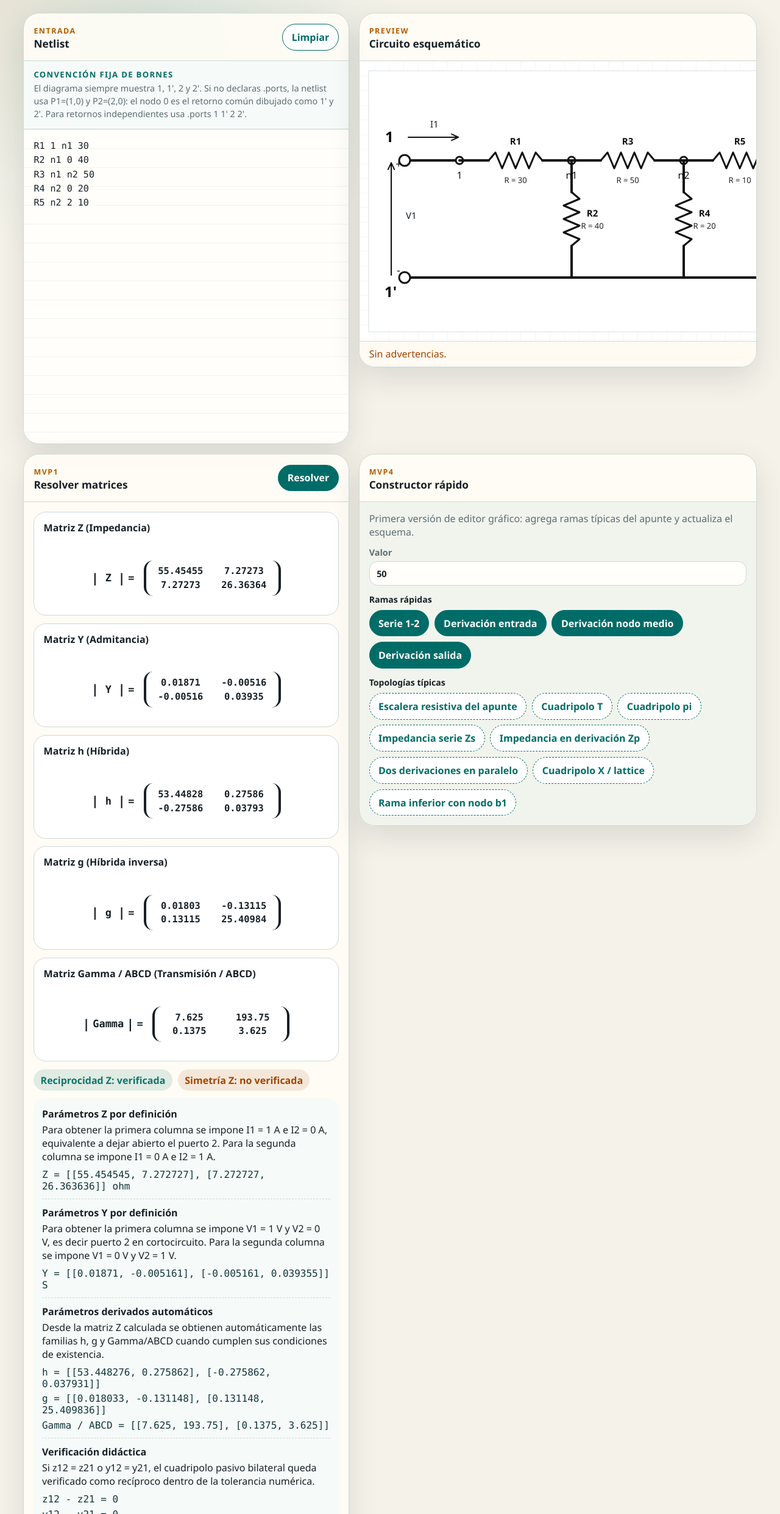
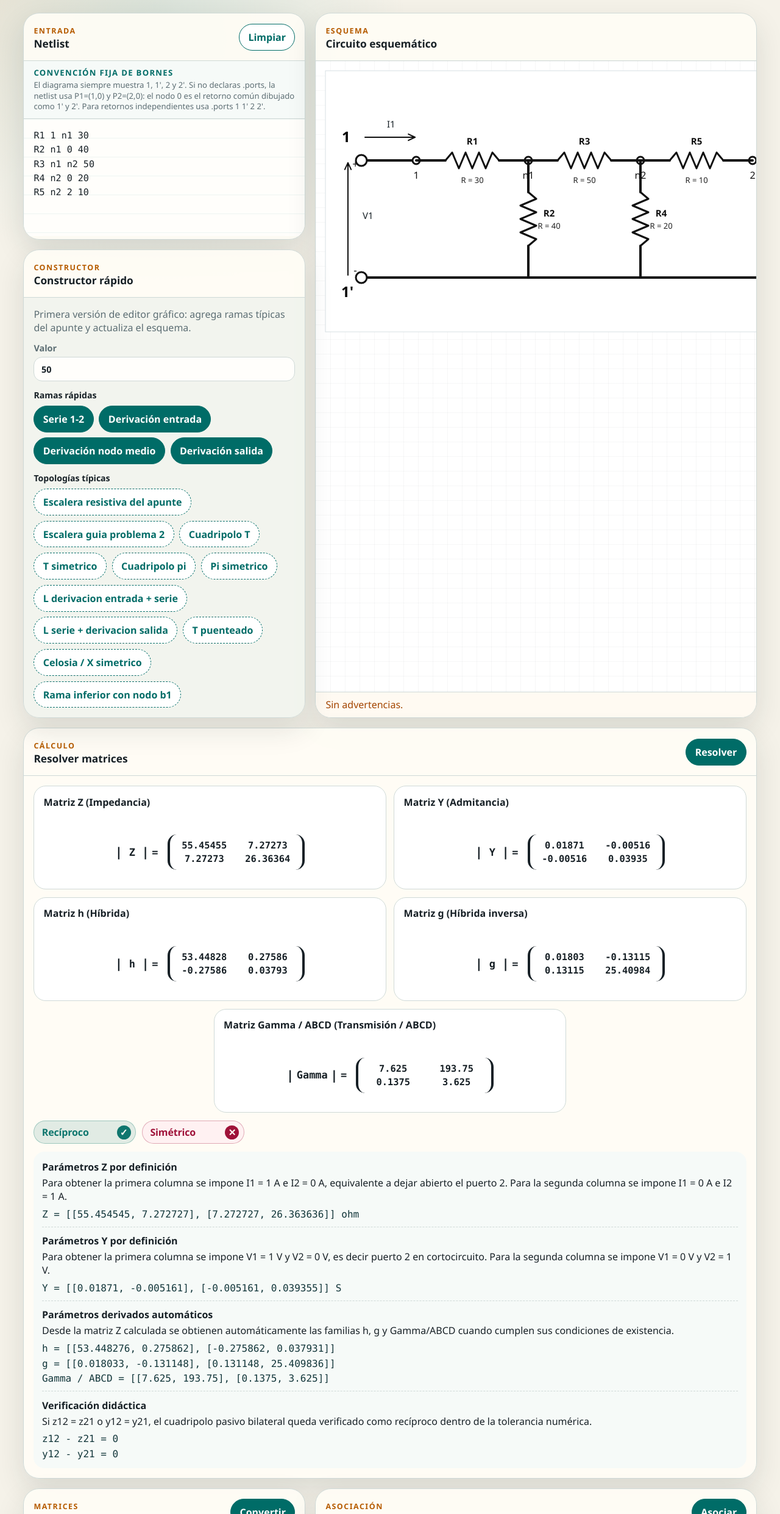
Before and after one commit to emramirez23/FourTerminalNetwork-TwoPortNetwork-CALCULATOR, a website: page web/index.html in a window 1280 px wide. Shown: the part 318-2800 px from the top of the page at 61% size. Drawn offline with Linux system fonts and the light colour scheme.

Commit message:
Refine two-port builder and UI

```diff
--- a/web/app.js
+++ b/web/app.js
@@ -1,11 +1,11 @@
 import {
   DEFAULT_NETLIST,
   EXAMPLES,
-} from "./netlist.js?v=20260517-acentos-ui";
-import { buildPreview } from "./core.js?v=20260517-acentos-ui";
-import { associateTwoPorts, convertMatrix, parseMatrixText } from "./matrix.js?v=20260517-acentos-ui";
-import { generateLatexReport, generateReport } from "./reports.js?v=20260517-acentos-ui";
-import { solveTwoPort } from "./solver.js?v=20260517-acentos-ui";
+} from "./netlist.js?v=20260518-builder-topologies";
+import { buildPreview } from "./core.js?v=20260518-builder-topologies";
+import { associateTwoPorts, convertMatrix, parseMatrixText } from "./matrix.js?v=20260518-builder-topologies";
+import { generateLatexReport, generateReport } from "./reports.js?v=20260518-builder-topologies";
+import { solveTwoPort } from "./solver.js?v=20260518-builder-topologies";
 
 const state = {
   preview: null,
@@ -79,6 +79,8 @@ const TEXT = {
     "actions.convert": "Convertir",
     "actions.associate": "Asociar",
     "actions.copyReport": "Copiar reporte",
+    "actions.attenuatorSimulator": "Atenuadores",
+    "actions.attenuatorSimulatorAria": "Abrir simulador de atenuadores",
     "fields.netlist": "Netlist",
     "fields.source": "Origen",
     "fields.target": "Destino",
@@ -99,12 +101,15 @@ const TEXT = {
     "builder.middleShunt": "Derivación nodo medio",
     "builder.outputShunt": "Derivación salida",
     "examples.escalera": "Escalera resistiva del apunte",
+    "examples.escaleraGuia": "Escalera guia problema 2",
     "examples.t": "Cuadripolo T",
+    "examples.tSimetrico": "T simetrico",
     "examples.pi": "Cuadripolo pi",
-    "examples.serie": "Impedancia serie Zs",
-    "examples.derivacion": "Impedancia en derivación Zp",
-    "examples.dobleParalelo": "Dos derivaciones en paralelo",
-    "examples.x": "Cuadripolo X / lattice",
+    "examples.piSimetrico": "Pi simetrico",
+    "examples.lEntrada": "L derivacion entrada + serie",
+    "examples.lSalida": "L serie + derivacion salida",
+    "examples.tPuenteado": "T puenteado",
+    "examples.x": "Celosia / X simetrico",
     "examples.inferior": "Rama inferior con nodo b1",
     "assoc.cascade": "Cascada - usar Gamma",
     "assoc.seriesSeries": "Serie-Serie - usar Z",
@@ -137,6 +142,8 @@ const TEXT = {
     "states.notVerified": "no verificada",
     "states.reciprocityZ": "Reciprocidad Z: {state}",
     "states.symmetryZ": "Simetría Z: {state}",
+    "states.reciprocal": "Rec\u00edproco",
+    "states.symmetric": "Sim\u00e9trico",
     "conditions.title": "Condiciones de existencia",
     "association.using": "{label} usando parámetros {family}.",
     "brune.pending": "Test de Brune pendiente: cargue las variables de interferencia de los dos ensayos si quiere validar la asociación estructural.",
@@ -172,6 +179,8 @@ const TEXT = {
     "actions.convert": "Convert",
     "actions.associate": "Associate",
     "actions.copyReport": "Copy report",
+    "actions.attenuatorSimulator": "Attenuators",
+    "actions.attenuatorSimulatorAria": "Open attenuator simulator",
     "fields.netlist": "Netlist",
     "fields.source": "Source",
     "fields.target": "Target",
@@ -192,12 +201,15 @@ const TEXT = {
     "builder.middleShunt": "Middle-node shunt",
     "builder.outputShunt": "Output shunt",
     "examples.escalera": "Study-note resistive ladder",
+    "examples.escaleraGuia": "Guide problem 2 ladder",
     "examples.t": "T two-port",
+    "examples.tSimetrico": "Symmetric T",
     "examples.pi": "Pi two-port",
-    "examples.serie": "Series impedance Zs",
-    "examples.derivacion": "Shunt impedance Zp",
-    "examples.dobleParalelo": "Two parallel shunts",
-    "examples.x": "X / lattice two-port",
+    "examples.piSimetrico": "Symmetric pi",
+    "examples.lEntrada": "Input shunt + series L",
+    "examples.lSalida": "Series + output shunt L",
+    "examples.tPuenteado": "Bridged T",
+    "examples.x": "Lattice / symmetric X",
     "examples.inferior": "Lower rail with node b1",
     "assoc.cascade": "Cascade - use Gamma",
     "assoc.seriesSeries": "Series-Series - use Z",
@@ -230,6 +242,8 @@ const TEXT = {
     "states.notVerified": "not verified",
     "states.reciprocityZ": "Z reciprocity: {state}",
     "states.symmetryZ": "Z symmetry: {state}",
+    "states.reciprocal": "Reciprocal",
+    "states.symmetric": "Symmetric",
     "conditions.title": "Existence conditions",
     "association.using": "{label} using {family} parameters.",
     "brune.pending": "Brune test pending: enter both interference variables if you want to validate the structural association.",
@@ -466,8 +480,8 @@ function runSolve() {
     controls.solveOutput.innerHTML = [
       solveMatricesGallery(solution),
       `<div class="result-grid">
-        <span class="${solution.reciprocalZ ? "ok" : "warn"}">${escapeHtml(t("states.reciprocityZ", { state: t(solution.reciprocalZ ? "states.verified" : "states.notVerified") }))}</span>
-        <span class="${solution.symmetricZ ? "ok" : "warn"}">${escapeHtml(t("states.symmetryZ", { state: t(solution.symmetricZ ? "states.verified" : "states.notVerified") }))}</span>
+        ${verificationBadge("states.reciprocal", solution.reciprocalZ)}
+        ${verificationBadge("states.symmetric", solution.symmetricZ)}
       </div>`,
       stepsHtml(solution.steps),
       solution.warnings.length ? warningsHtml(solution.warnings) : "",
@@ -541,6 +555,16 @@ function bruneMessage(brune) {
   const key = `brune.${brune.status}`;
   const message = t(key);
   return message === key ? brune.message : message;
+}
+
+function verificationBadge(labelKey, passed) {
+  const label = t(labelKey);
+  const status = t(passed ? "states.verified" : "states.notVerified");
+  const icon = passed ? "&#10003;" : "&#10005;";
+  return `<span class="state-badge state-badge--${passed ? "ok" : "error"}" title="${escapeHtml(`${label}: ${status}`)}" aria-label="${escapeHtml(`${label}: ${status}`)}">
+    <span class="state-badge__label">${escapeHtml(label)}</span>
+    <span class="state-badge__icon" aria-hidden="true">${icon}</span>
+  </span>`;
 }
 
 function showMarkdownReport() {
--- a/web/core.js
+++ b/web/core.js
@@ -11,28 +11,40 @@ export const EXAMPLES = {
     label: "Escalera resistiva del apunte",
     netlist: DEFAULT_NETLIST,
   },
+  escaleraGuia: {
+    label: "Escalera guia problema 2",
+    netlist: ["R1 1 n1 50", "R2 n1 n2 30", "R3 n2 n3 37", "R4 n3 2 5", "R5 n1 0 60", "R6 n2 0 10", "R7 n3 0 54"].join("\n"),
+  },
   t: {
     label: "Cuadripolo T",
     netlist: ["R1 1 n1 25", "R2 n1 2 35", "R3 n1 0 50"].join("\n"),
+  },
+  tSimetrico: {
+    label: "T simetrico",
+    netlist: ["R1 1 n1 25", "R2 n1 2 25", "R3 n1 0 50"].join("\n"),
   },
   pi: {
     label: "Cuadripolo pi",
     netlist: ["R1 1 0 100", "R2 1 2 40", "R3 2 0 80"].join("\n"),
   },
-  serie: {
-    label: "Impedancia serie Zs",
-    netlist: "R1 1 2 60",
+  piSimetrico: {
+    label: "Pi simetrico",
+    netlist: ["R1 1 0 100", "R2 1 2 40", "R3 2 0 100"].join("\n"),
   },
-  derivacion: {
-    label: "Impedancia en derivación Zp",
-    netlist: "R1 1 0 45",
+  lEntrada: {
+    label: "L derivacion entrada + serie",
+    netlist: ["R1 1 0 40", "R2 1 2 30"].join("\n"),
   },
-  dobleParalelo: {
-    label: "Dos derivaciones en paralelo",
-    netlist: ["R1 1 0 15", "R2 1 0 20"].join("\n"),
+  lSalida: {
+    label: "L serie + derivacion salida",
+    netlist: ["R1 1 2 30", "R2 2 0 40"].join("\n"),
+  },
+  tPuenteado: {
+    label: "T puenteado",
+    netlist: ["R1 1 n1 20", "R2 n1 2 20", "R3 n1 0 50", "R4 1 2 100"].join("\n"),
   },
   x: {
-    label: "Cuadripolo X / lattice",
+    label: "Celosia / X simetrico",
     netlist: [".ports 1 1p 2 2p", "R1 1 2 120", "R2 1p 2p 120", "R3 1 2p 300", "R4 1p 2 300"].join("\n"),
   },
   inferior: {
@@ -321,7 +333,7 @@ export function generateReport({ netlist, preview, solution, conversion, associa
   }
 
   if (solution) {
-    lines.push("## Resolución MVP1", "");
+    lines.push("## Resolución de parámetros", "");
     lines.push(`Matriz Z: ${formatMatrix(solution.z, "ohm")}`);
     lines.push("");
     lines.push(`Matriz Y: ${formatMatrix(solution.y, "S")}`);
@@ -343,7 +355,7 @@ export function generateReport({ netlist, preview, solution, conversion, associa
   }
 
   if (conversion) {
-    lines.push("## Conversión MVP2", "");
+    lines.push("## Conversión de matrices", "");
     lines.push(`${conversion.source} -> ${conversion.target}: ${formatMatrix(conversion.result)}`);
     lines.push("");
     lines.push(...conversion.conditions.map((condition) => `- ${condition}`));
@@ -351,7 +363,7 @@ export function generateReport({ netlist, preview, solution, conversion, associa
   }
 
   if (association) {
-    lines.push("## Asociación MVP3", "");
+    lines.push("## Asociación de cuadripolos", "");
     lines.push(`${association.label} usando ${association.family}: ${formatMatrix(association.result)}`);
     lines.push("");
     lines.push(...association.steps.map((step) => `- ${step}`));
--- a/web/index.html
+++ b/web/index.html
@@ -4,8 +4,8 @@
   <meta charset="utf-8">
   <meta name="viewport" content="width=device-width, initial-scale=1">
   <title>Simulador de Cuadripolos UTN</title>
-  <link rel="stylesheet" href="./styles.css?v=20260517-mvp2-mvp3-zero">
-  <script type="module" src="./app.js?v=20260517-mvp2-mvp3-zero"></script>
+  <link rel="stylesheet" href="./styles.css?v=20260518-builder-topologies">
+  <script type="module" src="./app.js?v=20260518-builder-topologies"></script>
 </head>
 <body>
   <header class="hero">
@@ -27,6 +27,12 @@
               </svg>
               <span>GitHub</span>
             </a>
+            <a class="social-link" href="mailto:ramirezelias.marcos@gmail.com" aria-label="Enviar email a Elías Ramírez">
+              <svg aria-hidden="true" viewBox="0 0 24 24" focusable="false">
+                <path d="M2.4 4.8h19.2c.66 0 1.2.54 1.2 1.2v12c0 .66-.54 1.2-1.2 1.2H2.4c-.66 0-1.2-.54-1.2-1.2V6c0-.66.54-1.2 1.2-1.2Zm9.6 7.78L3.8 6.96V18h16.4V6.96l-8.2 5.62Zm0-1.83 8-5.48H4l8 5.48Z"/>
+              </svg>
+              <span>Gmail</span>
+            </a>
           </div>
         </div>
       </div>
@@ -38,6 +44,7 @@
       <div class="preference-actions" aria-label="Preferencias">
         <button id="themeToggleBtn" class="secondary compact" type="button" aria-pressed="false"></button>
         <button id="languageToggleBtn" class="secondary compact" type="button" aria-pressed="false"></button>
+        <a class="preference-link" href="https://attenuatorcalculator.netlify.app/" target="_blank" rel="noopener noreferrer" data-i18n="actions.attenuatorSimulator" data-i18n-aria-label="actions.attenuatorSimulatorAria">Atenuadores</a>
       </div>
     </div>
   </header>
@@ -63,7 +70,7 @@
     <section class="panel schematic-panel">
       <div class="panel-title">
         <div>
-          <span class="tag">Preview</span>
+          <span class="tag">Esquema</span>
           <h2 data-i18n="sections.previewTitle">Circuito esquemático</h2>
         </div>
       </div>
@@ -74,7 +81,7 @@
     <section class="panel solve-panel">
       <div class="panel-title">
         <div>
-          <span class="tag">MVP1</span>
+          <span class="tag">Cálculo</span>
           <h2 data-i18n="sections.solveTitle">Resolver matrices</h2>
         </div>
         <button id="solveBtn" type="button" data-i18n="actions.solve">Resolver</button>
@@ -85,7 +92,7 @@
     <section class="panel builder-panel">
       <div class="panel-title">
         <div>
-          <span class="tag">MVP4</span>
+          <span class="tag">Constructor</span>
           <h2 data-i18n="builder.title">Constructor rápido</h2>
         </div>
       </div>
@@ -113,7 +120,7 @@
     <section class="panel conversion-panel">
       <div class="panel-title">
         <div>
-          <span class="tag">MVP2</span>
+          <span class="tag">Matrices</span>
           <h2 data-i18n="sections.conversionTitle">Conversión de matrices</h2>
         </div>
         <button id="convertBtn" type="button" data-i18n="actions.convert">Convertir</button>
@@ -165,7 +172,7 @@
     <section class="panel association-panel">
       <div class="panel-title">
         <div>
-          <span class="tag">MVP3</span>
+          <span class="tag">Asociación</span>
           <h2 data-i18n="sections.associationTitle">Asociar cuadripolos</h2>
         </div>
         <button id="associateBtn" type="button" data-i18n="actions.associate">Asociar</button>
@@ -213,7 +220,7 @@
     <section class="panel export-panel">
       <div class="panel-title">
         <div>
-          <span class="tag">MVP5</span>
+          <span class="tag">Salida</span>
           <h2 data-i18n="sections.exportTitle">Explicación y exportación</h2>
         </div>
         <div class="inline-actions">
--- a/web/matrix.js
+++ b/web/matrix.js
@@ -8,7 +8,7 @@ import {
   parseScalar,
   requireNonZero,
   validateMatrix,
-} from "./math-utils.js?v=20260517-acentos-ui";
+} from "./math-utils.js?v=20260518-builder-topologies";
 
 export function convertMatrix(sourceFamily, targetFamily, matrix) {
   const source = normalizeFamily(sourceFamily);
--- a/web/netlist.js
+++ b/web/netlist.js
@@ -1,4 +1,4 @@
-import { parseScalar } from "./math-utils.js?v=20260517-acentos-ui";
+import { parseScalar } from "./math-utils.js?v=20260518-builder-topologies";
 
 export const DEFAULT_NETLIST = [
   "R1 1 n1 30",
@@ -13,28 +13,40 @@ export const EXAMPLES = {
     label: "Escalera resistiva del apunte",
     netlist: DEFAULT_NETLIST,
   },
+  escaleraGuia: {
+    label: "Escalera guia problema 2",
+    netlist: ["R1 1 n1 50", "R2 n1 n2 30", "R3 n2 n3 37", "R4 n3 2 5", "R5 n1 0 60", "R6 n2 0 10", "R7 n3 0 54"].join("\n"),
+  },
   t: {
     label: "Cuadripolo T",
     netlist: ["R1 1 n1 25", "R2 n1 2 35", "R3 n1 0 50"].join("\n"),
+  },
+  tSimetrico: {
+    label: "T simetrico",
+    netlist: ["R1 1 n1 25", "R2 n1 2 25", "R3 n1 0 50"].join("\n"),
   },
   pi: {
     label: "Cuadripolo pi",
     netlist: ["R1 1 0 100", "R2 1 2 40", "R3 2 0 80"].join("\n"),
   },
-  serie: {
-    label: "Impedancia serie Zs",
-    netlist: "R1 1 2 60",
+  piSimetrico: {
+    label: "Pi simetrico",
+    netlist: ["R1 1 0 100", "R2 1 2 40", "R3 2 0 100"].join("\n"),
   },
-  derivacion: {
-    label: "Impedancia en derivación Zp",
-    netlist: "R1 1 0 45",
+  lEntrada: {
+    label: "L derivacion entrada + serie",
+    netlist: ["R1 1 0 40", "R2 1 2 30"].join("\n"),
   },
-  dobleParalelo: {
-    label: "Dos derivaciones en paralelo",
-    netlist: ["R1 1 0 15", "R2 1 0 20"].join("\n"),
+  lSalida: {
+    label: "L serie + derivacion salida",
+    netlist: ["R1 1 2 30", "R2 2 0 40"].join("\n"),
+  },
+  tPuenteado: {
+    label: "T puenteado",
+    netlist: ["R1 1 n1 20", "R2 n1 2 20", "R3 n1 0 50", "R4 1 2 100"].join("\n"),
   },
   x: {
-    label: "Cuadripolo X / lattice",
+    label: "Celosia / X simetrico",
     netlist: [".ports 1 1p 2 2p", "R1 1 2 120", "R2 1p 2p 120", "R3 1 2p 300", "R4 1p 2 300"].join("\n"),
   },
   inferior: {
--- a/web/package.json
+++ b/web/package.json
@@ -1,6 +1,8 @@
 {
   "type": "module",
   "scripts": {
-    "test": "node core.test.mjs"
+    "test": "node core.test.mjs && node quick-builder.test.mjs",
+    "test:core": "node core.test.mjs",
+    "test:builder": "node quick-builder.test.mjs"
   }
 }
--- a/web/solver.js
+++ b/web/solver.js
@@ -1,6 +1,6 @@
-import { convertMatrix, formatMatrix } from "./matrix.js?v=20260517-acentos-ui";
-import { EPS, formatNumber, zeros } from "./math-utils.js?v=20260517-acentos-ui";
-import { isGround, naturalCompare, parseNetlist } from "./netlist.js?v=20260517-acentos-ui";
+import { convertMatrix, formatMatrix } from "./matrix.js?v=20260518-builder-topologies";
+import { EPS, formatNumber, zeros } from "./math-utils.js?v=20260518-builder-topologies";
+import { isGround, naturalCompare, parseNetlist } from "./netlist.js?v=20260518-builder-topologies";
 
 const ANALYSIS_COMPONENTS = new Set(["R", "Z", "Y"]);
 const AUTO_DERIVED_FAMILIES = [
@@ -123,7 +123,7 @@ function solveWithVoltages(parsed, v1, v2) {
 }
 
 function runMna(parsed, currentSources, voltageSources) {
-  const nodes = collectAnalysisNodes(parsed);
+  const { nodes, reference } = collectAnalysisNodes(parsed);
   const nodeIndex = new Map(nodes.map((node, index) => [node, index]));
   const n = nodes.length;
   const size = n + voltageSources.length;
@@ -159,7 +159,7 @@ function runMna(parsed, currentSources, voltageSources) {
   const sourceIndex = new Map(voltageSources.map((source, index) => [source.label, n + index]));
   return {
     voltage(node) {
-      if (isGround(node)) return 0;
+      if (isGround(node) || node === reference) return 0;
       const index = nodeIndex.get(node);
       return index === undefined ? 0 : solution[index];
     },
@@ -180,7 +180,14 @@ function collectAnalysisNodes(parsed) {
     if (!isGround(port.positive)) nodes.add(port.positive);
     if (!isGround(port.negative)) nodes.add(port.negative);
   }
-  return Array.from(nodes).sort(naturalCompare);
+  const sortedNodes = Array.from(nodes).sort(naturalCompare);
+  const hasExplicitGround = [...parsed.components.flatMap((component) => [component.nodeA, component.nodeB]), parsed.ports.p1.negative, parsed.ports.p2.negative]
+    .some((node) => isGround(node));
+  const reference = hasExplicitGround ? null : parsed.ports.p1.negative || sortedNodes[0] || null;
+  return {
+    nodes: reference === null ? sortedNodes : sortedNodes.filter((node) => node !== reference),
+    reference,
+  };
 }
 
 function componentConductance(component) {
--- a/web/styles.css
+++ b/web/styles.css
@@ -119,6 +119,28 @@ button.secondary {
 button.compact {
   padding: 0.48rem 0.72rem;
   font-size: 0.88rem;
+}
+
+.preference-link {
+  display: inline-flex;
+  align-items: center;
+  justify-content: center;
+  min-height: 2.35rem;
+  border: 1px solid var(--accent);
+  border-radius: 999px;
+  padding: 0.48rem 0.72rem;
+  background: var(--secondary-bg);
+  color: var(--accent);
+  font-size: 0.88rem;
+  font-weight: 750;
+  text-decoration: none;
+  white-space: nowrap;
+  transition: transform 120ms ease, box-shadow 120ms ease, background 120ms ease;
+}
+
+.preference-link:hover {
+  transform: translateY(-1px);
+  box-shadow: 0 8px 18px rgba(0, 108, 103, 0.18);
 }
 
 select,
@@ -305,7 +327,7 @@ h3 {
 
 .workspace {
   display: grid;
-  grid-template-columns: minmax(360px, 0.9fr) minmax(420px, 1.1fr);
+  grid-template-columns: minmax(320px, 0.78fr) minmax(540px, 1.22fr);
   gap: 1rem;
   padding: 0 clamp(1rem, 3vw, 3rem) 2.5rem;
 }
@@ -368,7 +390,8 @@ h3 {
 }
 
 .editor-panel textarea {
-  min-height: 510px;
+  height: clamp(190px, 24vh, 270px);
+  min-height: 190px;
   border: 0;
   border-radius: 0;
   background:
@@ -378,8 +401,8 @@ h3 {
 
 .netlist-note {
   display: grid;
-  gap: 0.28rem;
-  padding: 0.8rem 1rem;
+  gap: 0.18rem;
+  padding: 0.62rem 1rem;
   border-bottom: 1px solid var(--line);
   background: var(--soft-bg);
   color: var(--muted);
@@ -395,8 +418,8 @@ h3 {
 .netlist-note p {
   max-width: 760px;
   margin-bottom: 0;
-  font-size: 0.9rem;
-  line-height: 1.45;
+  font-size: 0.82rem;
+  line-height: 1.35;
 }
 
 .builder {
@@ -437,8 +460,8 @@ h3 {
 }
 
 .schematic {
-  min-height: 340px;
-  max-height: min(74vh, 760px);
+  min-height: clamp(560px, 66vh, 780px);
+  max-height: min(82vh, 880px);
   padding: 0.9rem;
   overflow: auto;
   cursor: grab;
@@ -637,6 +660,50 @@ code {
   gap: 0.6rem;
 }
 
+.state-badge {
+  display: inline-flex;
+  gap: 0.55rem;
+  align-items: center;
+  justify-content: space-between;
+  min-width: 10.5rem;
+  border: 1px solid transparent;
+  border-radius: 999px;
+  padding: 0.42rem 0.48rem 0.42rem 0.78rem;
+  font-weight: 850;
+  letter-spacing: -0.01em;
+}
+
+.state-badge--ok {
+  border-color: color-mix(in srgb, var(--ok) 32%, transparent);
+  background: rgba(15, 118, 110, 0.12);
+  color: var(--ok);
+}
+
+.state-badge--error {
+  border-color: color-mix(in srgb, var(--error) 32%, transparent);
+  background: var(--error-bg);
+  color: var(--error);
+}
+
+.state-badge__icon {
+  display: inline-grid;
+  place-items: center;
+  width: 1.45rem;
+  height: 1.45rem;
+  border-radius: 50%;
+  color: var(--paper-2);
+  font-size: 0.95rem;
+  line-height: 1;
+}
+
+.state-badge--ok .state-badge__icon {
+  background: var(--ok);
+}
+
+.state-badge--error .state-badge__icon {
+  background: var(--error);
+}
+
 .ok,
 .warn,
 .note {
@@ -788,14 +855,26 @@ code {
   .workspace {
     grid-template-areas:
       "editor schematic"
-      "solve builder"
+      "builder schematic"
+      "solve solve"
       "conversion association"
       "export markdown";
     align-items: start;
   }
 
+  .schematic-panel {
+    display: flex;
+    flex-direction: column;
+    align-self: stretch;
+  }
+
+  .schematic-panel .schematic {
+    flex: 1 1 auto;
+    min-height: 620px;
+    max-height: none;
+  }
+
   .editor-panel,
-  .schematic-panel,
   .solve-panel,
   .builder-panel,
   .conversion-panel,
@@ -833,12 +912,18 @@ code {
     width: 100%;
   }
 
+  .schematic {
+    min-height: clamp(420px, 62vh, 560px);
+    max-height: none;
+  }
+
   .hero-brand {
     align-items: flex-start;
   }
 
   .editor-panel textarea {
-    min-height: 340px;
+    min-height: 260px;
+    height: 260px;
   }
 
 }
```
Also changed, not shown: PLAN_INTEGRACION_UI_ATENUADORES.md (added, +100 -0 lines), web/core.test.mjs (+6 -3 lines), web/quick-builder.test.mjs (added, +128 -0 lines), web/reports.js (+5 -5 lines), 2 other files.
